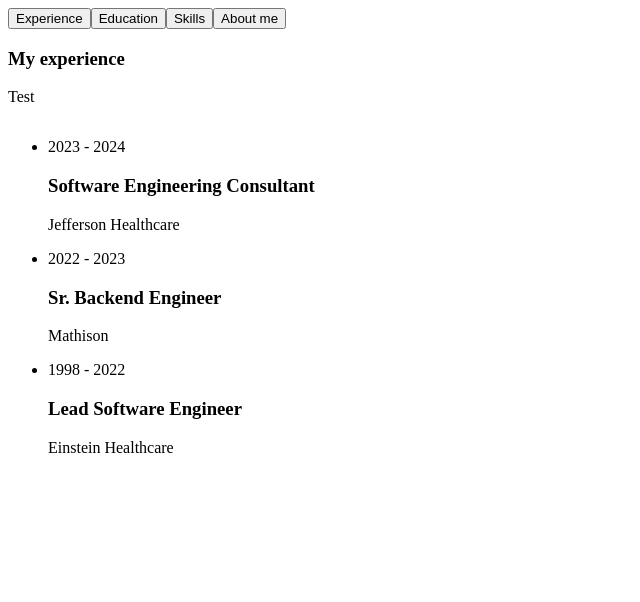
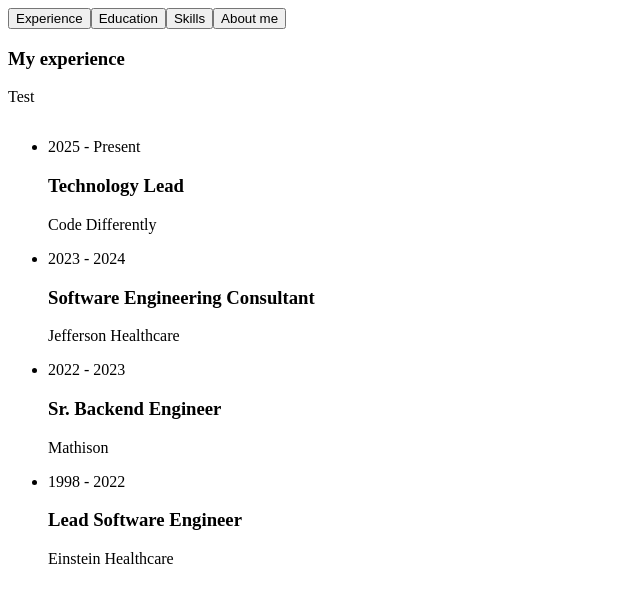
Before and after one commit to DarrellJBullock/darrell-portfolio, a Next.js app: page /resume in a window 1280 px wide. Shown: the top 602 px of the page, without its empty margins (0-640 px from the left). Built offline with nearby package versions, Linux system fonts and the light colour scheme.

Commit message:
Update page.jsx
Updated resume

```diff
--- a/app/resume/page.jsx
+++ b/app/resume/page.jsx
@@ -60,6 +60,11 @@
   title: "My experience",
   description: "Test",
   items: [
+    {
+      company: "Code Differently",
+      position: "Technology Lead",
+      duration: "2025 - Present",
+    },
     {
       company: "Jefferson Healthcare",
       position: "Software Engineering Consultant",
```
